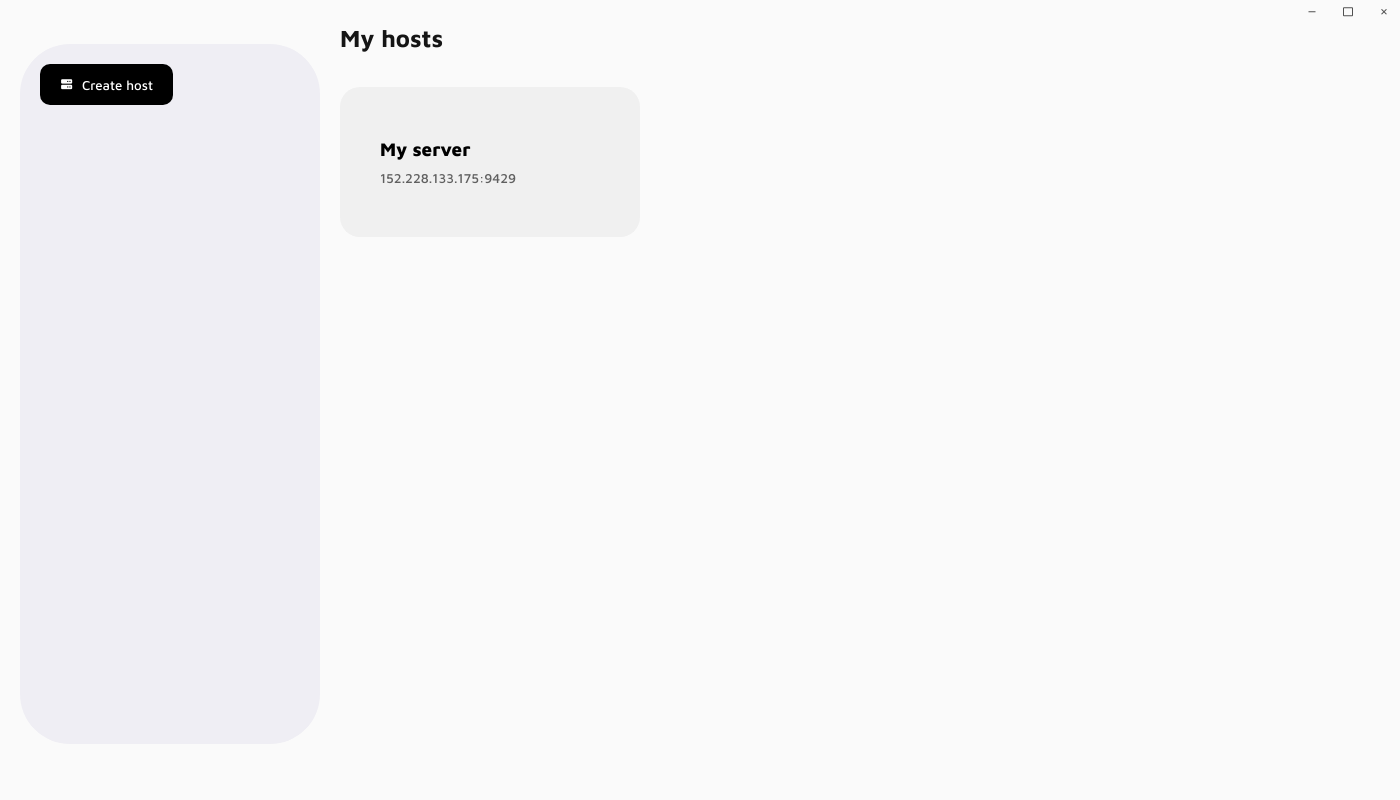
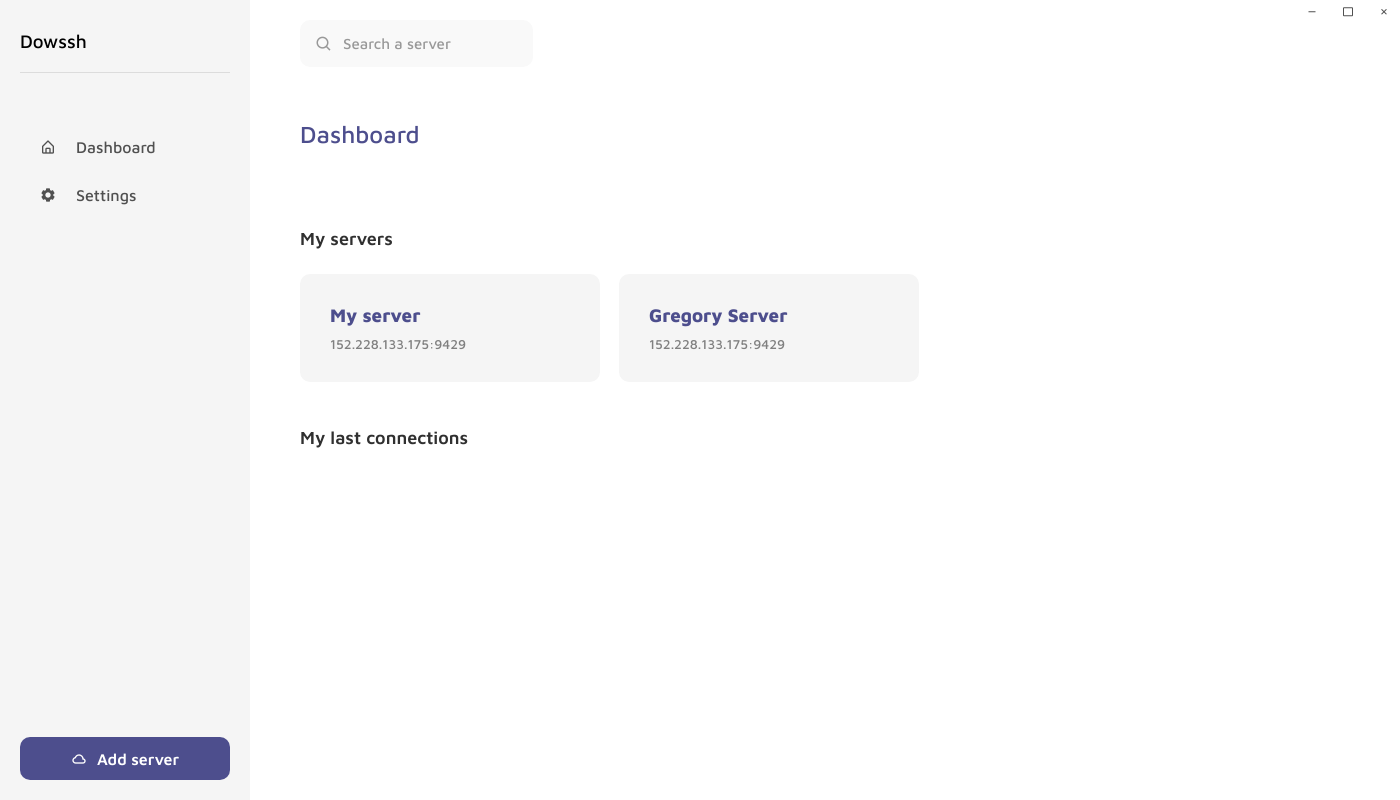
Before and after one commit to hugo-chilemme/dowssh, an Electron app: page bin/apps/pages/index.html in a window 1400 px wide. Drawn offline with nearby package versions, Linux system fonts and the light colour scheme.

Commit message:
🦴 Creating dashboard page

```diff
--- a/bin/apps/pages/assets/javascripts/handleBuild.js
+++ b/bin/apps/pages/assets/javascripts/handleBuild.js
@@ -9,4 +9,4 @@ for (const [file_name, is_enabled] of Object.entries(features)) {
     console.log(file_name);
     // load the file
 }
-d_loading.remove();
+setTimeout(() => d_loading.remove(), 500)
--- a/bin/apps/pages/assets/styles/aside_home.css
+++ b/bin/apps/pages/assets/styles/aside_home.css
@@ -5,40 +5,129 @@ aside.app-home {
 
 aside.app-home .navbar {
     width: 300px;
-    margin: 20px;
-    border-radius: 50px;
-    height: calc(100vh - 100px);
+    background-color: #F5F5F5;
+    height: 100vh;
     display:flex;
-    background-color: #efeef4;
     flex-direction: column;
     align-items: start;
     padding: 20px;
 }
+aside.app-home .navbar h3 {
+    font-weight: 500;
+    width: 100%;
+    margin-bottom: 50px;
+    padding: 10px 0 20px 0;
+    border-bottom: 1px solid rgba(0, 0, 0, 0.1);
+}
+
+
+aside.app-home .navbar .contains-navbar {
+    flex: 1;
+    width: 100%
+}
+aside.app-home .navbar .footer {
+    width: 100%
+}
+aside.app-home .navbar .footer .button {
+    width: 100%;
+}
+
+
+aside.app-home .navbar .item {
+    padding: 15px 20px;
+    border-radius: 10px;
+    width: 100%;
+}
+
+aside.app-home .navbar .item:hover {
+    background: #EAEAEA;
+}
+
+aside.app-home .navbar .item h5 {
+    font-size: 16px;
+    color: #505050;
+    display:flex;
+    align-items: center;
+    font-weight: 500;
+}
+
+aside.app-home .navbar .item i {
+    margin-right: 20px;
+}
+aside.app-home .contains .head {
+    height: 50px;
+    margin-bottom: 50px;
+}
+
+aside.app-home .contains .head .searchbar {
+    display:flex;
+    background:#F9F9F9;
+    display:flex;
+    align-items: center;
+    border-radius: 10px;
+}
+
+aside.app-home .contains .head .searchbar i {
+    margin-left: 15px;
+    font-size: 18px;
+    color:#999;
+}
+aside.app-home .contains .head .searchbar input {
+    padding: 15px 10px;
+    border:none;
+    outline: none;
+    font-size: 15px;
+    width: 200px;
+    font-weight: 500;
+    background-color: transparent;
+}
+
+aside.app-home .contains .head .searchbar input::placeholder {
+    color:#999;
+}
+
+aside.app-home .contains {
+    border-radius: 10px;
+    width: 100%;
+    height: 100vh;
+    display:flex;
+    flex-direction: column;
+    align-items: start;
+    padding: 20px 50px;
+}
 
 aside.app-home h1 {
-    color:#151515;
+    color:#4d4e8d;
+    font-weight: 500;
+    margin-bottom: 50px;
 }
-aside.app-home .all-hosts {
-    margin-top: 35px;
+
+aside.app-home h2 {
+    font-weight: 600;
+    font-size: 18px;
+    color:#303030;
+    margin-bottom: 25px;
+    margin-top:30px;
 }
+
 aside.app-home .all-hosts .item {
-    background:#F0F0F0;
-    border-radius: 20px;
+    background:#F5F5F5;
+    border-radius: 10px;
     width: 300px;
     margin: 0 15px 15px 0;
-    height: 150px;
     display:inline-flex;
     justify-content: center;
     flex-direction: column;
-    padding: 40px;
+    padding: 30px;
 }
 
 aside.app-home .all-hosts .item h3 {
     font-weight: 800;
+    color: #4d4e8d
 }
 
 aside.app-home .all-hosts .item h5 {
     margin-top: 10px;
-    color:#606060;
+    color:#808080;
     font-weight: 500;
 }
--- a/bin/apps/pages/assets/styles/base.css
+++ b/bin/apps/pages/assets/styles/base.css
@@ -2,7 +2,7 @@
 @import url('https://unpkg.com/boxicons@2.1.4/css/boxicons.min.css');
 
 :root {
-    --app-background-color: rgba(250,250,250,1.0);
+    --app-background-color: rgba(255,255,255,1.0);
     --app-header-height: 24px;
 }
 
@@ -17,7 +17,7 @@ body {
     background-color: var(--app-background-color);
 }
 
-h1, h2, h3, h4, h5, h6, p {
+h1, h2, h3, h4, h5, h6, p, input {
     font-family: 'Maven Pro', sans-serif;
 }
 
@@ -29,20 +29,26 @@ h1, h2, h3, h4, h5, h6, p {
     padding: 12.5px 20px;
     border-radius: 10px;
     background: #F0F0F0;
-    display:inline-flex;
+    display: inline-flex;
+    justify-content: center;
+}
+.button:hover {
+    opacity: .8;
 }
 
-.button.dark {
-    background-color: #000;
+.button.primary {
+    background-color: #4d4e8d;
 }
-.button.dark h5 {
+.button.primary h4 {
     color:#fff
 }
 
-.button h5 {
-    font-weight: 500;
+.button h4 {
+    font-weight: 600;
+    display:flex;
+    align-items: center;
 }
 
 .button i {
-    margin-right: 5px;
+    margin-right: 10px;
 }
--- a/bin/apps/pages/assets/styles/header.css
+++ b/bin/apps/pages/assets/styles/header.css
@@ -1,5 +1,9 @@
 .cfx-header {
     height: var(--app-header-height);
+    position: absolute;
+    top:0;
+    left:0;
+    right:0;
     display: flex;
     width: 100%;
     justify-content: flex-end;
--- a/bin/apps/pages/assets/styles/loader.css
+++ b/bin/apps/pages/assets/styles/loader.css
@@ -12,7 +12,6 @@
     align-items: center;
     flex-direction: column;
 
-    animation: loaderPop 500ms 1;
 }
 
 @keyframes loaderPop {
@@ -29,6 +28,7 @@
 .cfx-loading h5 {
     color:#404040;
     font-weight: 500;
+    animation: loaderPop 500ms 1;
     font-size: 15px;
 }
 .cfx-loading-progress {
@@ -38,6 +38,7 @@
     margin-top: 35px;
     display:flex;
     width: 100%;
+    animation: loaderPop 500ms 1;
     max-width: 250px;
 }
 
--- a/bin/apps/pages/index.html
+++ b/bin/apps/pages/index.html
@@ -27,19 +27,43 @@
 
         <aside class='app-home'>
             <div class='navbar'>
-                <div class="button dark">
-                    <h5><i class='bx bxs-server' ></i> Create host</h5>
+                <h3>Dowssh</h3>
+                <div class='contains-navbar'>
+                    <div class='item'>
+                        <h5><i class='bx bx-home-alt' ></i> Dashboard</h5>
+                    </div>
+                    <div class='item'>
+                        <h5><i class='bx bxs-cog' ></i> Settings</h5>
+                    </div>
+                </div>
+                <div class='footer'>
+                    <div class='button primary'>
+                        <h4><i class='bx bx-cloud'></i> Add server</h4>
+                    </div>
                 </div>
             </div>
-            <div>
-                <h1>My hosts</h1>
+            <div class='contains'>
+                <div class='head'>
+                    <div class='searchbar'>
+                        <i class='bx bx-search'></i> <input type='text' placeholder='Search a server'>
+                    </div>
+                </div>
+                <h1>Dashboard</h1>
 
+                <h2>My servers</h2>
                 <div class='all-hosts'>
                     <div class='item'>
                         <h3>My server</h3>
                         <h5>152.228.133.175:9429</h5>
                     </div>
+                    <div class='item'>
+                        <h3>Gregory Server</h3>
+                        <h5>152.228.133.175:9429</h5>
+                    </div>
                 </div>
+
+                <h2>My last connections</h2>
+
             </div>
         </aside>
 
```
